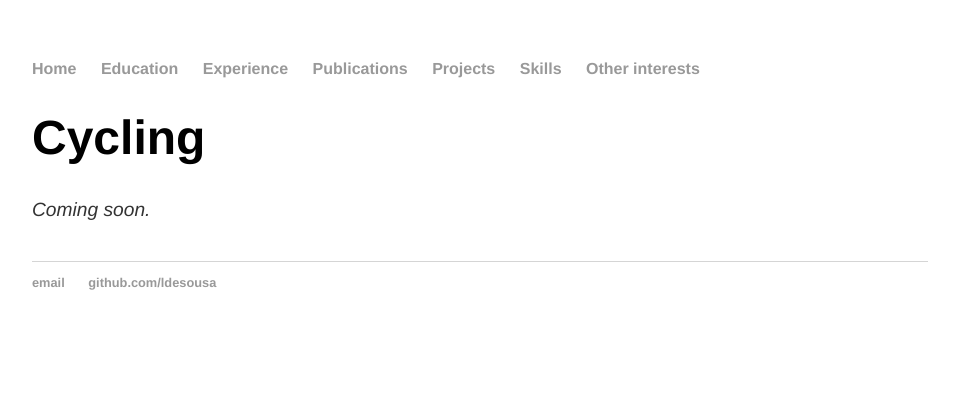
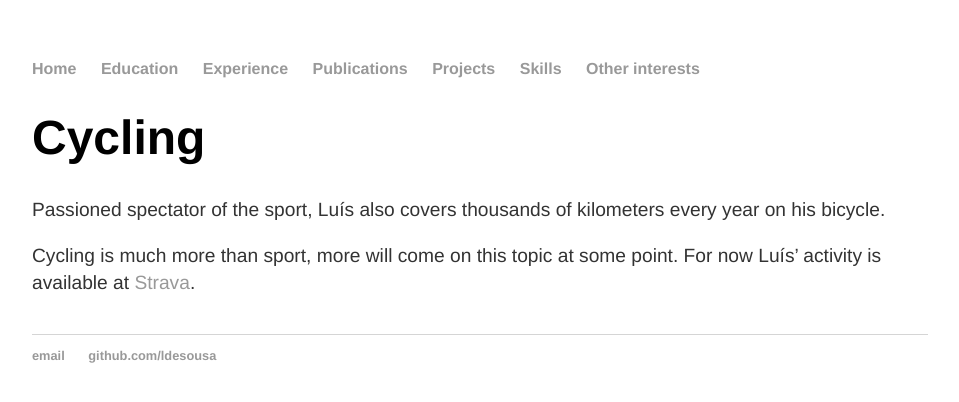
Before and after one commit to ldesousa/ldesousa.github.io, a Jekyll site: the page built from other/cycling.md, in a window 1280 px wide. Shown: the top 402 px of the page, without its empty margins (160-1119 px from the left). Built offline with Jekyll 4.4.1, drawn with Linux system fonts in a browser that asks for light colours; our own code applies the rules of GitHub Pages for plain Markdown files.

Commit message:
Drafted Cycling page

```diff
--- a/other/cycling.md
+++ b/other/cycling.md
@@ -1,4 +1,6 @@
 Cycling
 =======
 
-*Coming soon.*
+Passioned spectator of the sport, Luís also covers thousands of kilometers every year on his bicycle.
+
+Cycling is much more than sport, more will come on this topic at some point. For now Luís' activity is available at [Strava](https://www.strava.com/athletes/20827733).
```
